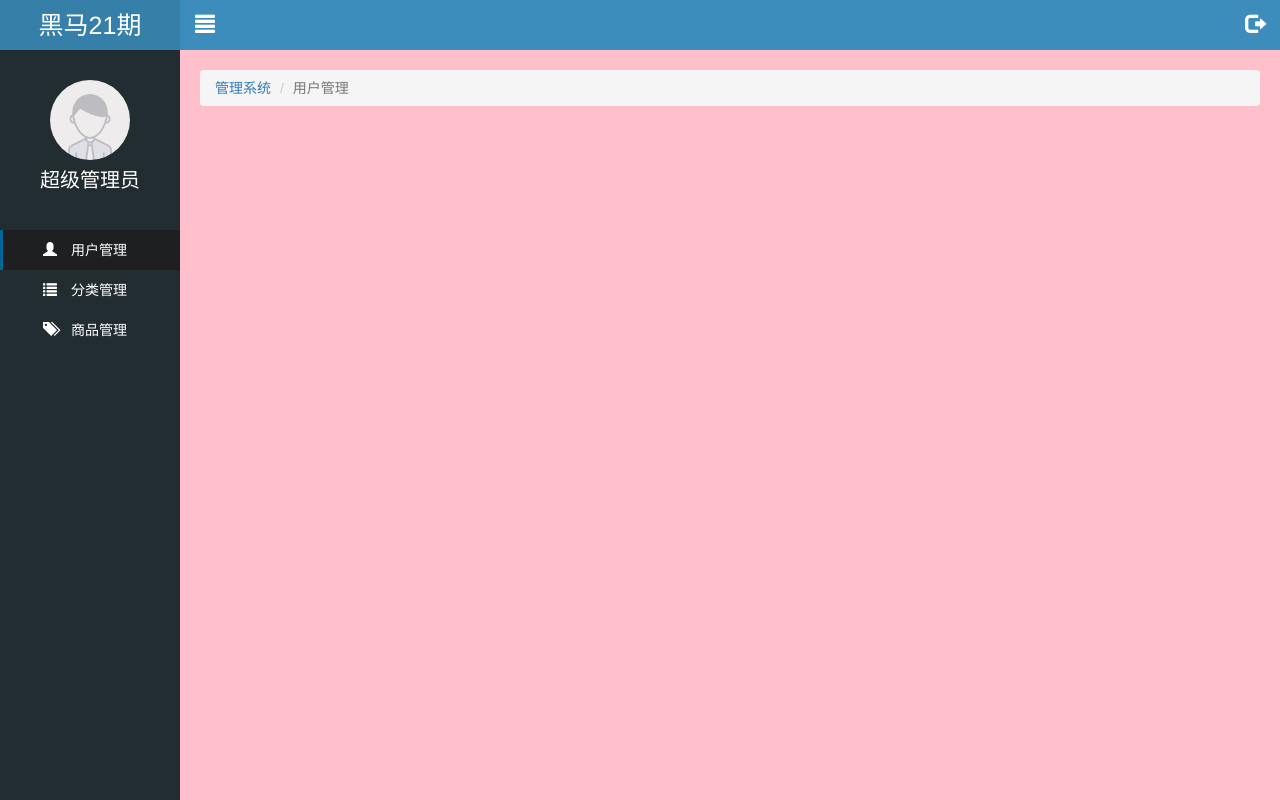
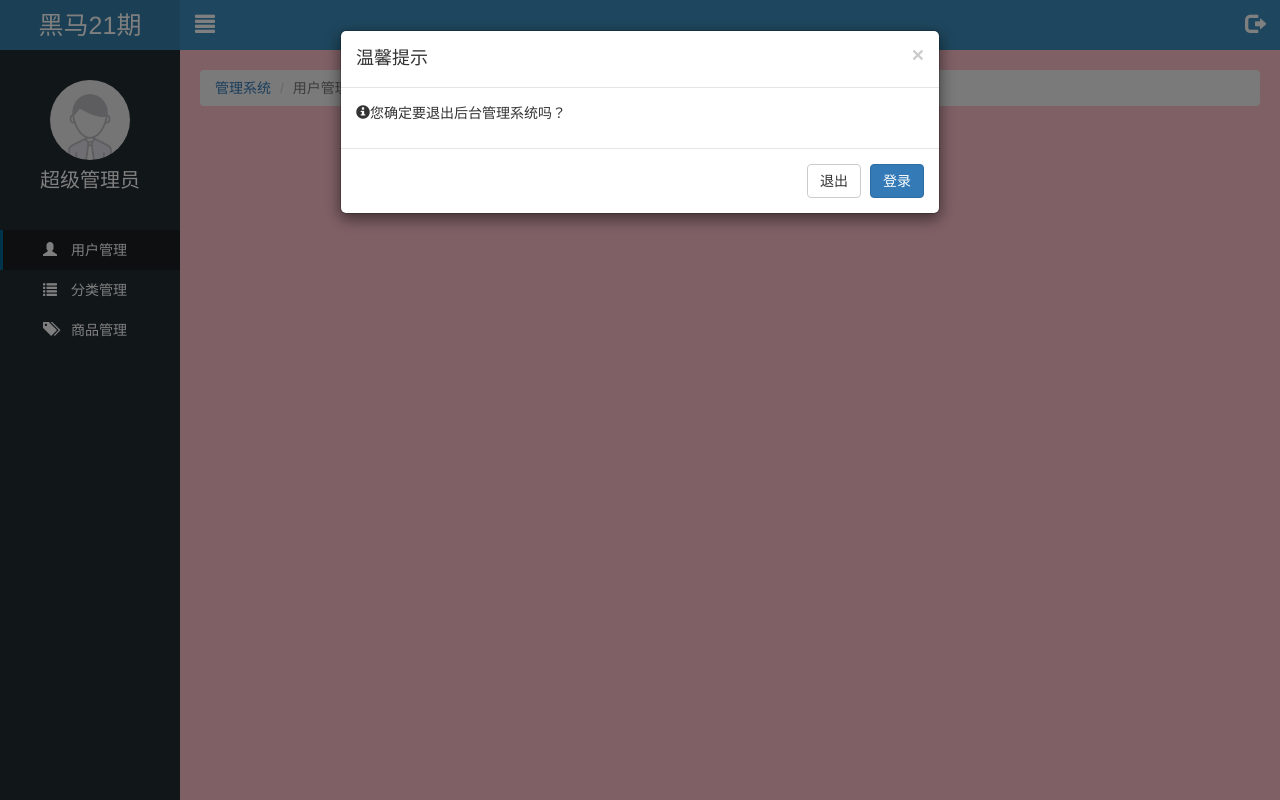
Before and after one commit to ChenJ928/letao, a website: page public/back/first.html in a window 1280 px wide. Both pictures are taken after a click on the link 1255 px from the left and 25 px from the top of the page. Drawn offline with Linux system fonts and the light colour scheme.

Commit message:
模态弹框完成

```diff
--- a/public/back/first.html
+++ b/public/back/first.html
@@ -49,13 +49,14 @@
             </ul>
         </div>
     </div>
+    <!-- 主体部分 -->
     <div class="lt_main">
         <!-- 中间头部 -->
         <div class="lt_head">
             <a href="#" class="pull-left icon_menu">
                 <i class="glyphicon glyphicon-align-justify"></i>
             </a>
-            <a href="#" class="pull-right">
+            <a href="#" class="pull-right icon_out">
                 <i class="glyphicon glyphicon-log-out"> </i>
             </a>
         </div>
@@ -67,6 +68,26 @@
             </ol>
         </div>
     </div>
+    <!-- 模板弹窗 -->
+    <div class="lt_modal">
+            <div class="modal fade myModal">
+                    <div class="modal-dialog">
+                      <div class="modal-content">
+                        <div class="modal-header">
+                          <button type="button" class="close" data-dismiss="modal" aria-label="Close"><span aria-hidden="true">&times;</span></button>
+                          <h4 class="modal-title">温馨提示</h4>
+                        </div>
+                        <div class="modal-body">
+                          <p><i class="glyphicon glyphicon-info-sign"></i>您确定要退出后台管理系统吗？</p>
+                        </div>
+                        <div class="modal-footer">
+                          <button type="button" class="btn btn-default modal_out" data-dismiss="modal">退出</button>
+                          <button type="button" class="btn btn-primary">登录</button>
+                        </div>
+                      </div><!-- /.modal-content -->
+                    </div><!-- /.modal-dialog -->
+                  </div><!-- /.modal -->
+    </div>
 
     <script src="./lib/jquery/jquery.min.js"></script>
     <script src="./lib/bootstrap/js/bootstrap.min.js"></script>
--- a/public/back/js/common.js
+++ b/public/back/js/common.js
@@ -11,8 +11,8 @@ $(document).ajaxComplete(function () {
     }, 1000)
 })
 
-// 侧边栏点击效果
 $(function () {
+    // 侧边栏点击效果
 
     $('.aside_nav .aside_manage').click(function () {
         $(".aside_nav .child").stop().slideToggle();
@@ -23,4 +23,21 @@ $(function () {
         $('.lt_main').toggleClass('hiddenMenu');
         $('.lt_head').toggleClass('hiddenMenu');
     })
+
+    //模态框
+    $('.icon_out').click(function () {
+        $('.myModal').modal("show");
+    })
+    $('.modal_out').click(function () {
+        $.ajax({
+            type: 'get',
+            url: '/employee/employeeLogout',
+            dataType: 'json',
+            success: function(info) {
+                if(info.success) {
+                    location.href = 'login.html'
+                }
+            }
+        })
+    })
 })
```
